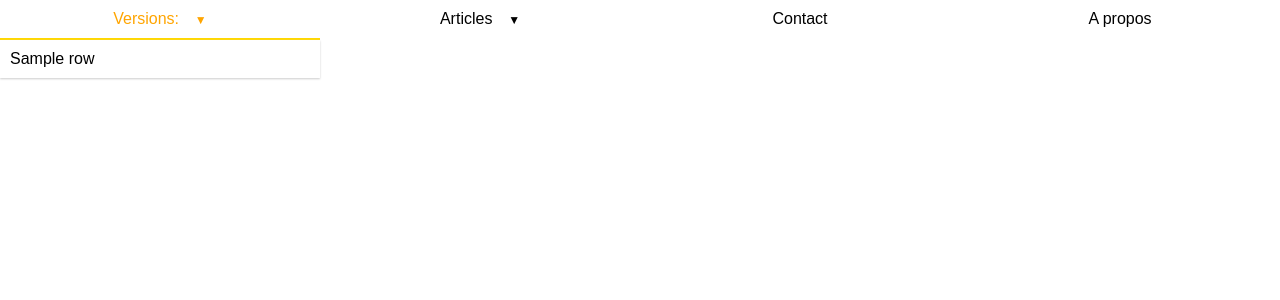
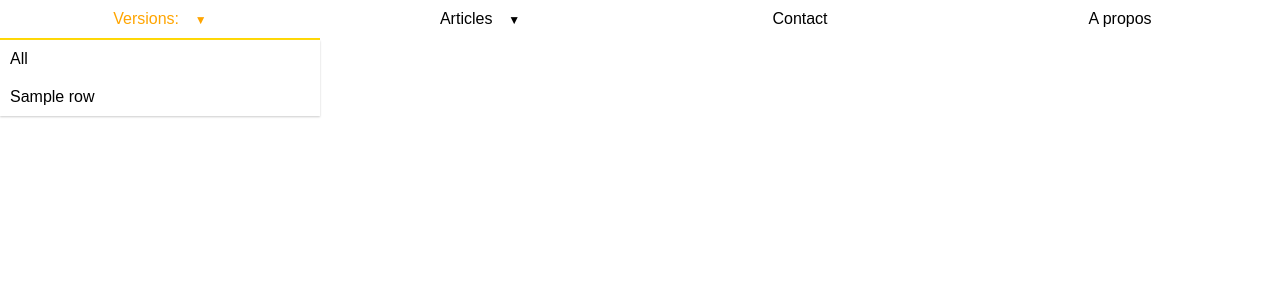
Before and after one commit to TuxML/tuxml-web, a Flask app: template templates/stats.html in a window 1280 px wide. Shown: the top 300 px of the page. Run offline with Flask 2, Linux system fonts and the light colour scheme; the template is opened without the code that fills it: most values are stand-ins (such as "Sample title", 1, 10 or a date in 2020).

Commit message:
Added /stats/<version>

```diff
--- a/server.py
+++ b/server.py
@@ -48,6 +48,16 @@ def stats():
 
     return render_template('stats.html', nbcompilfailed=nbcompilfailed, versions=versions)
 
+
+@app.route('/stats/<version>')
+def stats():
+    cursor = tuxmlDB.cursor()
+    cursor.execute("SELECT DISTINCT compiled_kernel_version FROM compilations ORDER BY compiled_kernel_version ASC")
+    laversion = cursor.fetchone()[version]
+    cursor.execute("SELECT * FROM compilations WHERE compiled_kernel_version = laversion")
+
+    return render_template('stats.html', laversion=laversion)
+
 @app.route('/test1')
 def hello():
     return 'Hello, World!'
--- a/templates/stats.html
+++ b/templates/stats.html
@@ -33,6 +33,11 @@
 	<ul>
 		<li class="deroulant"><a href="#">  Versions: &ensp;</a>
 			<ul class = "sous">
+
+
+
+				<li><a href="#">  All </a></li>
+
 				{% for row in versions %}
 				{% for d in row %}
 
@@ -72,7 +77,15 @@
        {% endfor %}
 </table>
 
-
+<table border="1" cellpadding="5" cellspacing="5">
+       {% for row in laversion %}
+           <tr>
+           {% for d in row %}
+               <td>{{ d }}</td>
+           {% endfor %}
+           </tr>
+       {% endfor %}
+</table>
 
 
 
```
